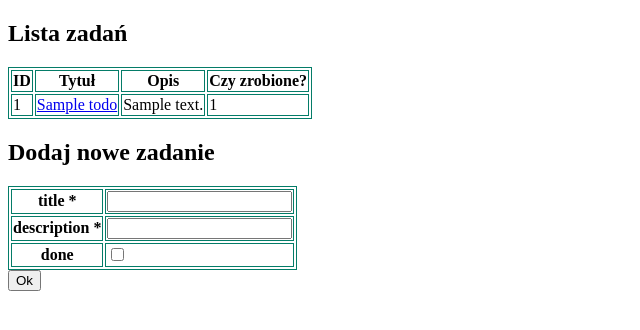
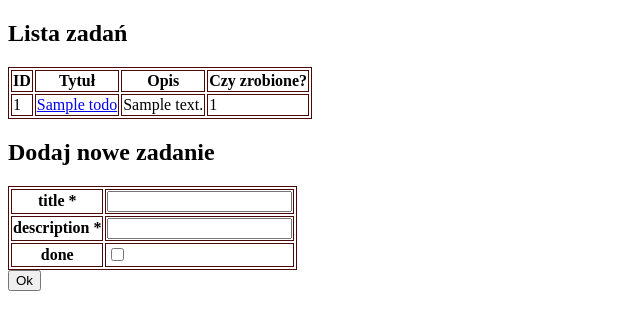
Before and after one commit to MegLip/SQLite_TODO, a Flask app: page /todos/ in a window 1280 px wide. Shown: the top 330 px of the page, without its empty margins (0-640 px from the left). Run offline with Flask 2, Linux system fonts and the light colour scheme; tables that the repository leaves empty hold one stand-in row (values such as "Sample post").

Commit message:
Update todos.html

```diff
--- a/templates/todos.html
+++ b/templates/todos.html
@@ -4,7 +4,7 @@
     <meta charset="UTF-8">
     <title>Tu tworzymy todo i widzimy listę</title>
     <style>
-        table, th, tr, td {border: 1px solid rgb(4, 124, 104);}
+        table, th, tr, td {border: 1px solid rgb(75, 8, 8);}
     </style>
 </head>
 
```
